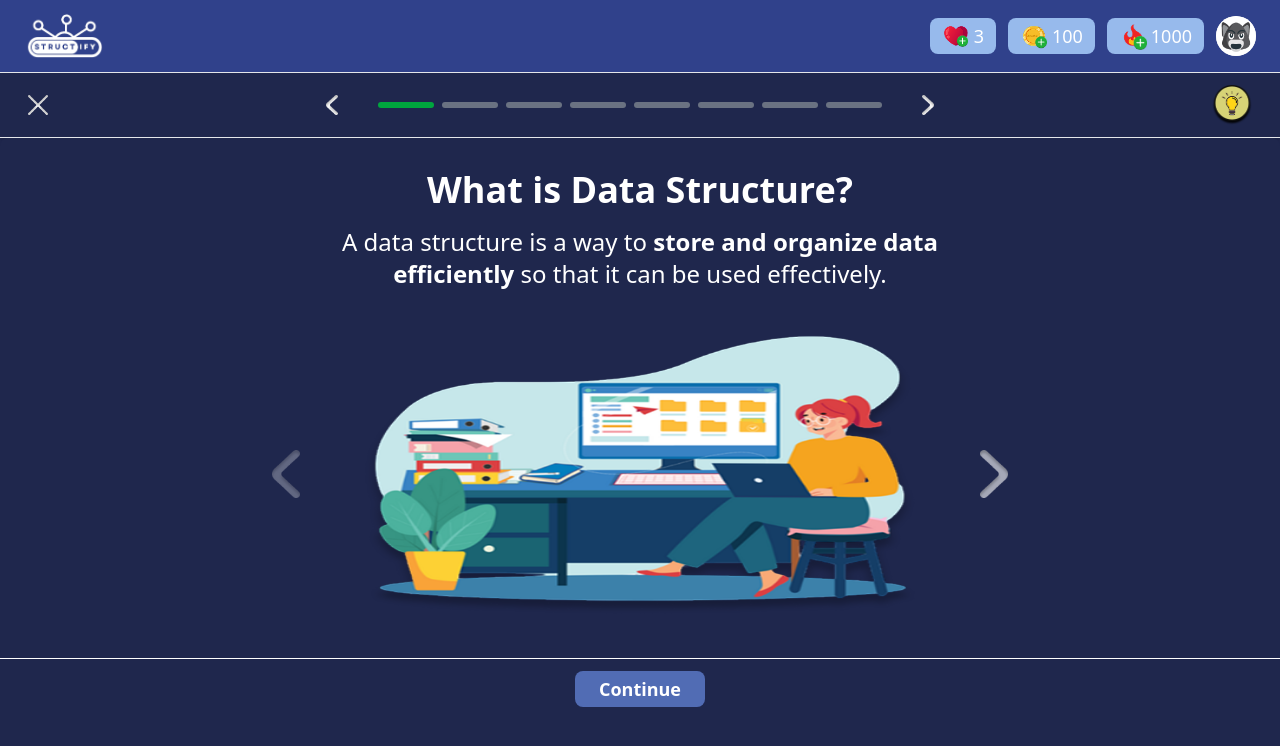
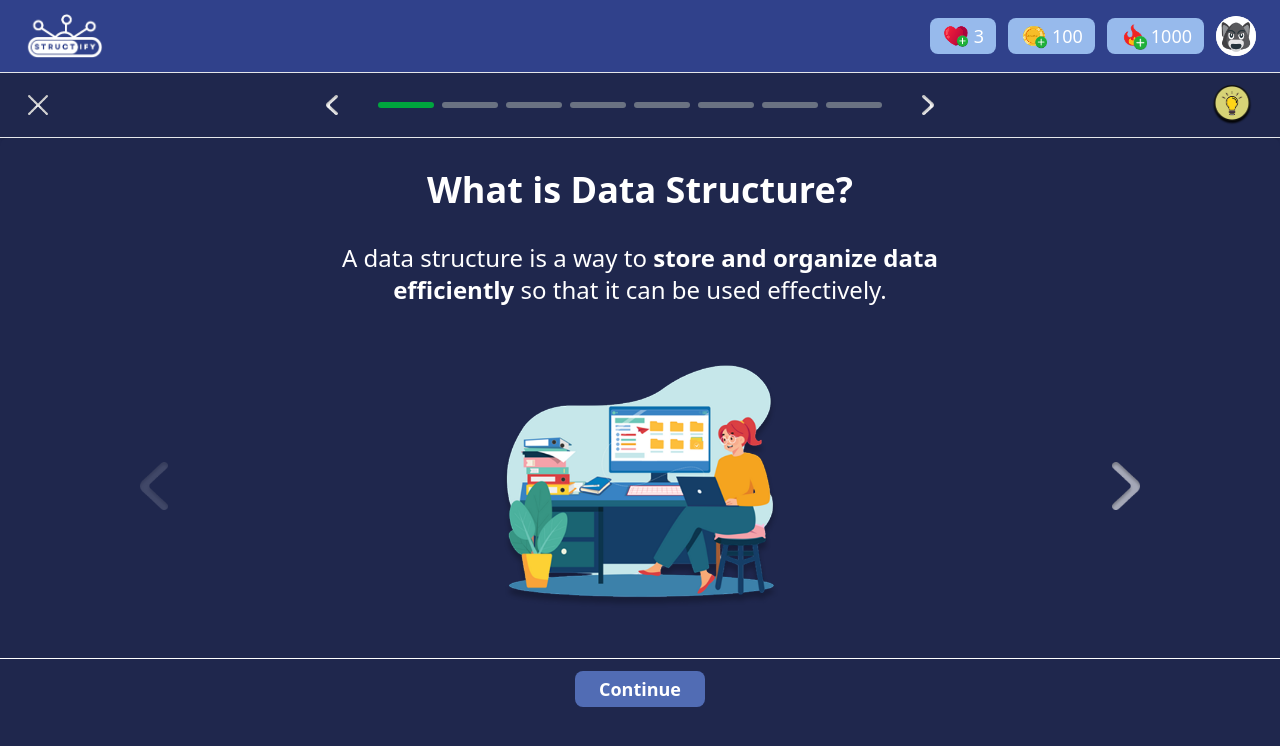
Before and after one commit to kurtpantaleon/Structify, a React (Vite) app in the folder Structify/: page /lesson1 in a window 1280 px wide. Shown: the top 746 px of the page. Built offline with nearby package versions, Linux system fonts and the light colour scheme.

Commit message:
may binago ako sa lesson pages

```diff
--- a/Structify/src/components/LessonPages.jsx
+++ b/Structify/src/components/LessonPages.jsx
@@ -18,7 +18,7 @@ function LessonPages({ title, lessons, leftIcon, rightIcon }) {
   };
 
   return (
-    <div className="bg-[#1F274D] text-white p-8 rounded-lg flex flex-col items-center h-130">
+    <div className="bg-[#1F274D] text-white p-8 rounded-lg flex flex-col gap-4 items-center h-130">
       {/* Title */}
       <h2 className="text-4xl font-bold mb-4 text-center">{title}</h2>
 
@@ -28,13 +28,21 @@ function LessonPages({ title, lessons, leftIcon, rightIcon }) {
       </p>
 
       {/* Image with Arrows for Navigation */}
-      <div className="flex items-center space-x-10">
+      <div className="flex items-center justify-between w-250 h-full">
+
         {/* Left Arrow */}
-        <button onClick={prevLesson} disabled={currentIndex === 0}>
+        <button
+          onClick={prevLesson}
+          disabled={currentIndex === 0}
+          className={`transform transition-all duration-300 ease-in-out
+            ${currentIndex === 0 ? 'opacity-50 cursor-not-allowed' : 'cursor-pointer'}`}
+        >
           <img
             src={leftIcon}
             alt="Previous"
-            className={`h-12 w-7 cursor-pointer ${currentIndex === 0 ? 'opacity-50 cursor-not-allowed' : ''}`}
+            className={`h-12 w-7
+              ${currentIndex === 0 ? 'opacity-50 cursor-not-allowed' : ''}
+              hover:scale-125 hover:filter hover:brightness-125 transition-transform duration-500 ease-in-out`}
           />
         </button>
 
@@ -42,15 +50,22 @@ function LessonPages({ title, lessons, leftIcon, rightIcon }) {
         <img
           src={lessons[currentIndex].image}
           alt="Lesson"
-          className="h-80 w-150"
+          className={`${lessons[currentIndex].resizeClass || 'h-70'} w-auto`} // Apply resizeClass or default to h-80
         />
 
         {/* Right Arrow */}
-        <button onClick={nextLesson} disabled={currentIndex === lessons.length - 1}>
+        <button
+          onClick={nextLesson}
+          disabled={currentIndex === lessons.length - 1}
+          className={`transform transition-all duration-300 ease-in-out
+            ${currentIndex === lessons.length - 1 ? 'opacity-50 cursor-not-allowed' : 'cursor-pointer'}`}
+        >
           <img
             src={rightIcon}
             alt="Next"
-            className={`h-12 w-7 cursor-pointer ${currentIndex === lessons.length - 1 ? 'opacity-50 cursor-not-allowed' : ''}`}
+            className={`h-12 w-7
+              ${currentIndex === lessons.length - 1 ? 'opacity-50 cursor-not-allowed' : ''}
+              hover:scale-125 hover:filter hover:brightness-125 transition-transform duration-500 ease-in-out`}
           />
         </button>
       </div>
--- a/Structify/src/pages/Week 1 Pages/Lesson 1/Page2.jsx
+++ b/Structify/src/pages/Week 1 Pages/Lesson 1/Page2.jsx
@@ -30,6 +30,7 @@ export default  function Page2() {
     {
       description: <>Without data structures, storing and retrieving information would be <span className='font-bold'> slow and inefficient.</span></>,
       image: Bullet1
+
     },
     {
       description: <>Imagine looking for a book in a <span className='font-bold'>messy pile vs. a well-organized bookshelf.</span> </>,
--- a/Structify/src/pages/Week 1 Pages/Lesson 1/Page6.jsx
+++ b/Structify/src/pages/Week 1 Pages/Lesson 1/Page6.jsx
@@ -29,16 +29,19 @@ export default  function Page6() {
   const lessons = [
     {
       description: <>Arrays: Store multiple values in a fixed order.</>,
-      image: Bullet1
+      image: Bullet1,
+      resizeClass: 'h-40'
     },
     {
       description: <>Linked Lists: Use nodes to store elements dynamically.</>,
-      image: Bullet2
+      image: Bullet2,
+      resizeClass: 'h-40'
 
     },
     {
       description: <>Stacks & Queues: Follow specific rules for data insertion and removal.</>,
-      image: Bullet3
+      image: Bullet3,
+      resizeClass: 'h-60'
     }
   ];
 
--- a/Structify/src/pages/Week 1 Pages/Lesson 1/Page7.jsx
+++ b/Structify/src/pages/Week 1 Pages/Lesson 1/Page7.jsx
@@ -30,11 +30,13 @@ export default  function Page7() {
   const lessons = [
     {
       description: <>Fast access? → Use an Array.</>,
-      image: Bullet1
+      image: Bullet1,
+      resizeClass: 'h-40'
     },
     {
       description: <>Frequent additions/removals? → Use a Linked List.</>,
-      image: Bullet2
+      image: Bullet2,
+      resizeClass: 'h-40'
 
     },
     {
```
